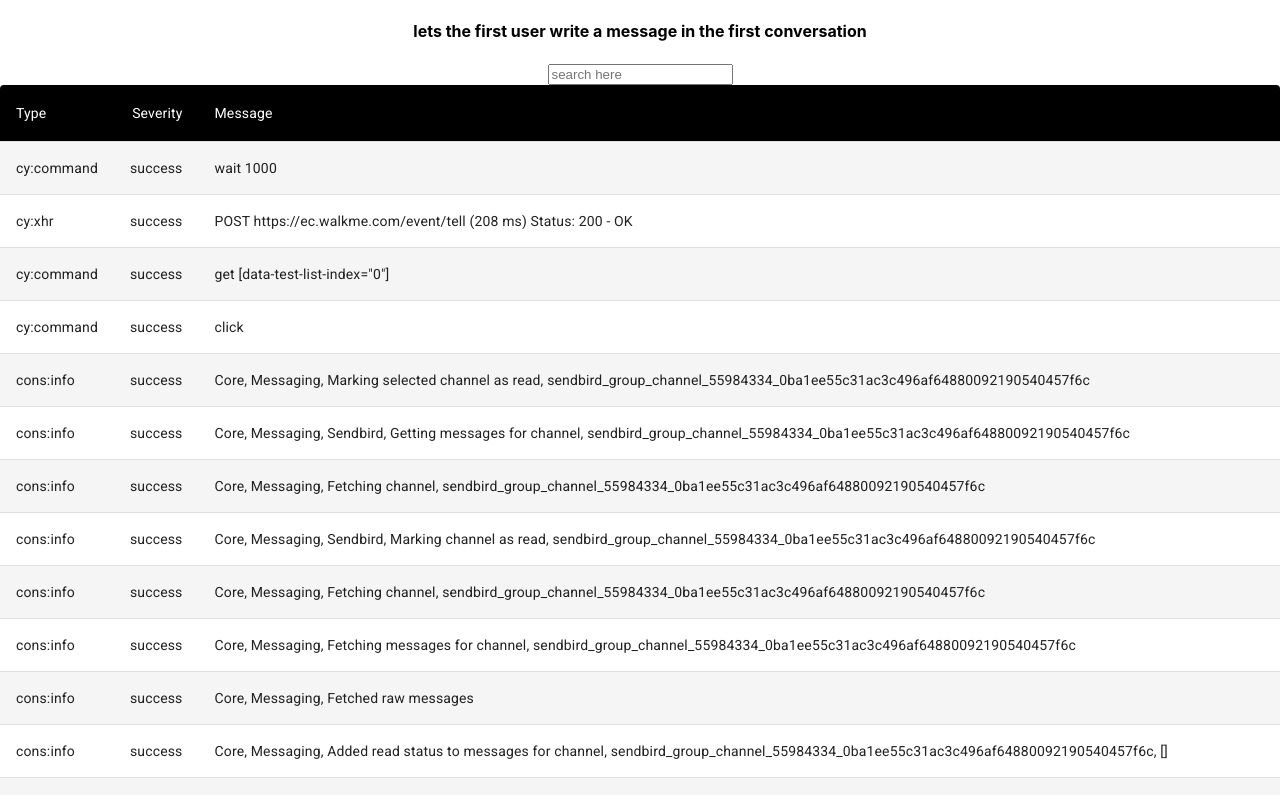
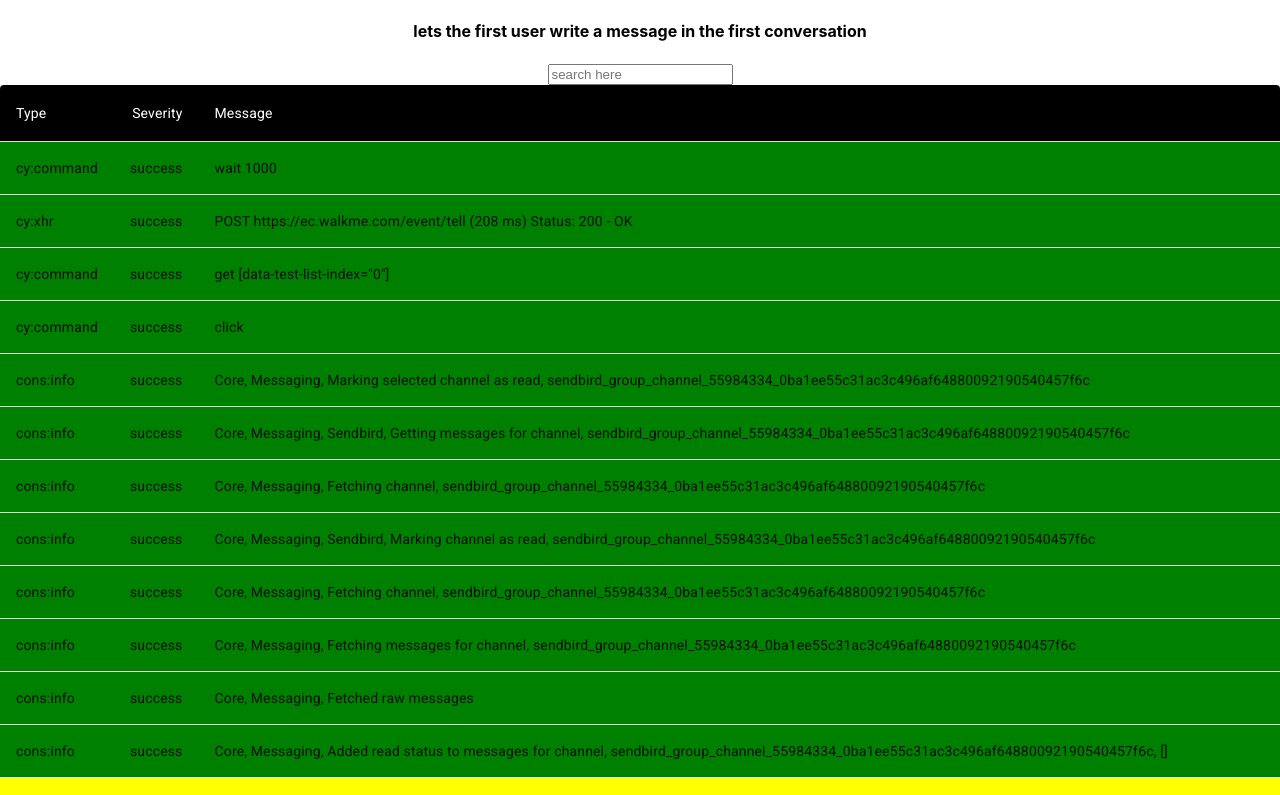
Before and after one commit to NalaElRayes/logging-and-testing, a React (Create React App) app: page / in a window 1280 px wide. Shown: the top 795 px of the page. Built offline with nearby package versions, Linux system fonts and the light colour scheme.

Commit message:
Refactore function
Refactoring search function for more maintainable and readable code.

Creating a state for a filteredData to use in the search function.

```diff
--- a/src/components/Index.js
+++ b/src/components/Index.js
@@ -1,6 +1,6 @@
-import React, {useEffect, useState}from 'react'
-import {useApiGet} from '../hooks/useApiGet'
-import {useStyles, StyledTableCell, StyledTableRow } from '../styles/styles'
+import React, { useEffect, useState } from 'react'
+import { useApiGet } from '../hooks/useApiGet'
+import { useStyles, StyledTableCell, StyledTableRow } from '../styles/styles'
 // Material Ui table import
 import { withStyles, makeStyles } from '@material-ui/core/styles';
 import Table from '@material-ui/core/Table';
@@ -36,12 +36,13 @@ import Paper from '@material-ui/core/Paper';
 //     },
 //   });
 
-function Index (){
+function Index() {
 
   const classes = useStyles();
   // const [data, setData] = useState([]);
   const [search, setSearch] = useState("");
   const data = useApiGet();
+  const [filteredData, setFilteredData] = useState([]);
 
   // const apiGet = () => {
   // fetch('./test.json')
@@ -54,9 +55,20 @@ const data = useApiGet();
   // };
 
 
-// useEffect(() =>{
-//     apiGet();
-//   }, []);
+  useEffect(() => {
+    setFilteredData(data);
+  }, [data]);
+
+  const filterSearch = (search) => {
+
+    setFilteredData(data.filter((item) => {
+      if (search == "") {
+        return item;
+      } else if (item.message.toLowerCase().includes(search.toLowerCase())) {
+        return item;
+      }
+    }))
+  }
 
 
 
@@ -68,8 +80,8 @@ const data = useApiGet();
         <h4>lets the first user write a message in the first conversation</h4>
 
         {/*Search field*/}
-                 <input type ="text" placeholder="search here" onChange= {e=>{
-                     setSearch(e.target.value)
+        <input type="text" placeholder="search here" onChange={e => {
+          filterSearch(e.target.value)
         }}>
         </input>
 
@@ -86,17 +98,21 @@ const data = useApiGet();
             </TableRow>
           </TableHead>
           <TableBody>
-                            {data
-                                .filter((item)=>{
-                                    if (search == ""){
-                                        return item;
-                                    }else if (item.message.toLowerCase().includes(search.toLowerCase())){
-                                        return item;
+            {filteredData
+              .map((item, b) => {
+                let color
+                switch (item.severity) {
+                  case "success":
+                    color = "green"
+                    break;
+                  case "warning":
+                    color = "yellow"
+                    break;
+                  default:
+                    color = "red"
                 }
-                                })
-                                .map((item)  =>{
                 return (
-                                        <StyledTableRow >
+                  <StyledTableRow key={b} style={{ backgroundColor: color }}>
                     <StyledTableCell component="th" scope="row">
                       {item.type}
                     </StyledTableCell>
@@ -117,5 +133,6 @@ const data = useApiGet();
   );
 
 }
+// style = {{backgroundColor: item.severity === "success" ? "green" : item.severity === "warning" ?  "yellow" : "red" }}
 
 export default Index
```
Lines whose indentation alone changed are shown as unchanged.
